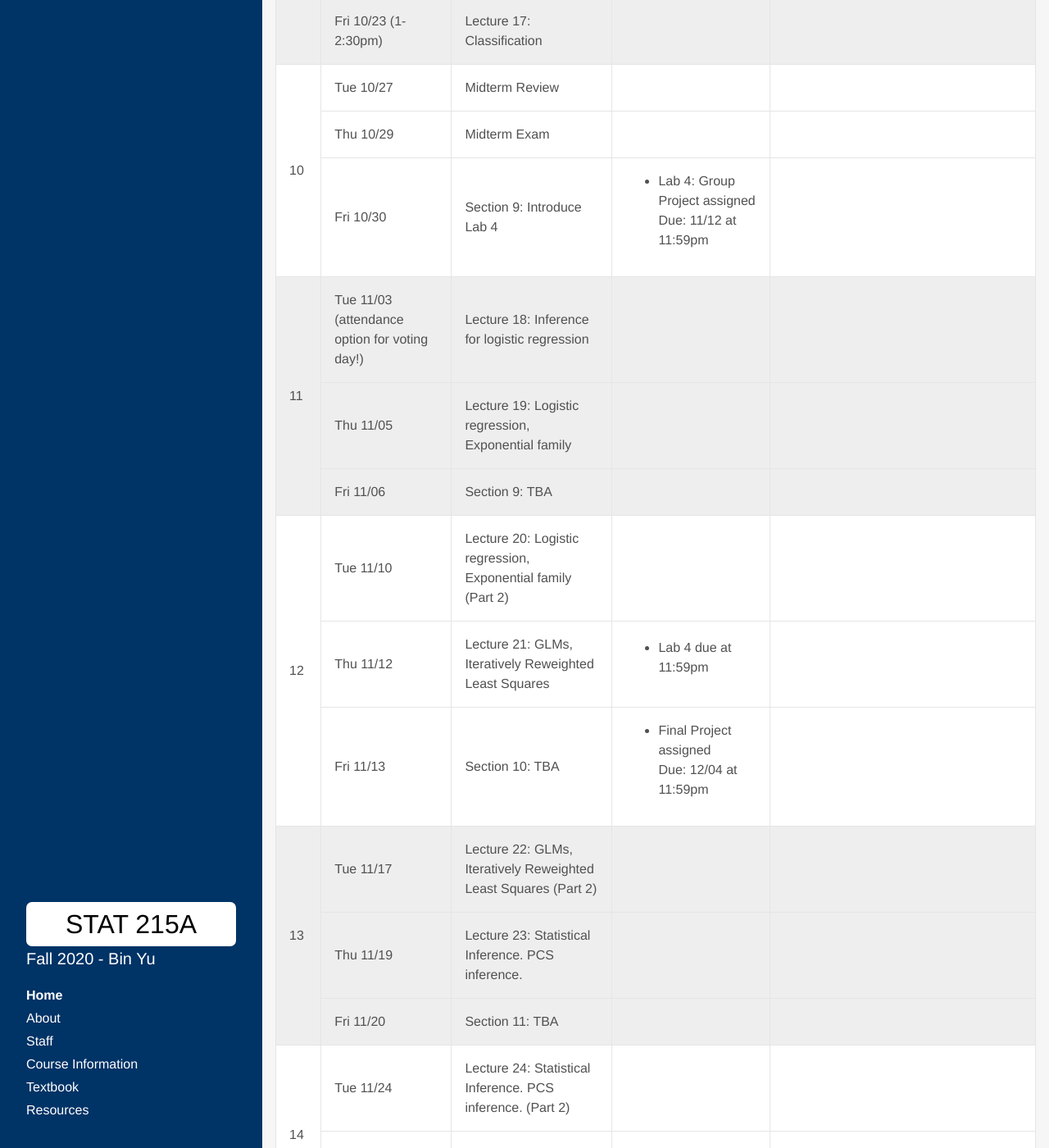
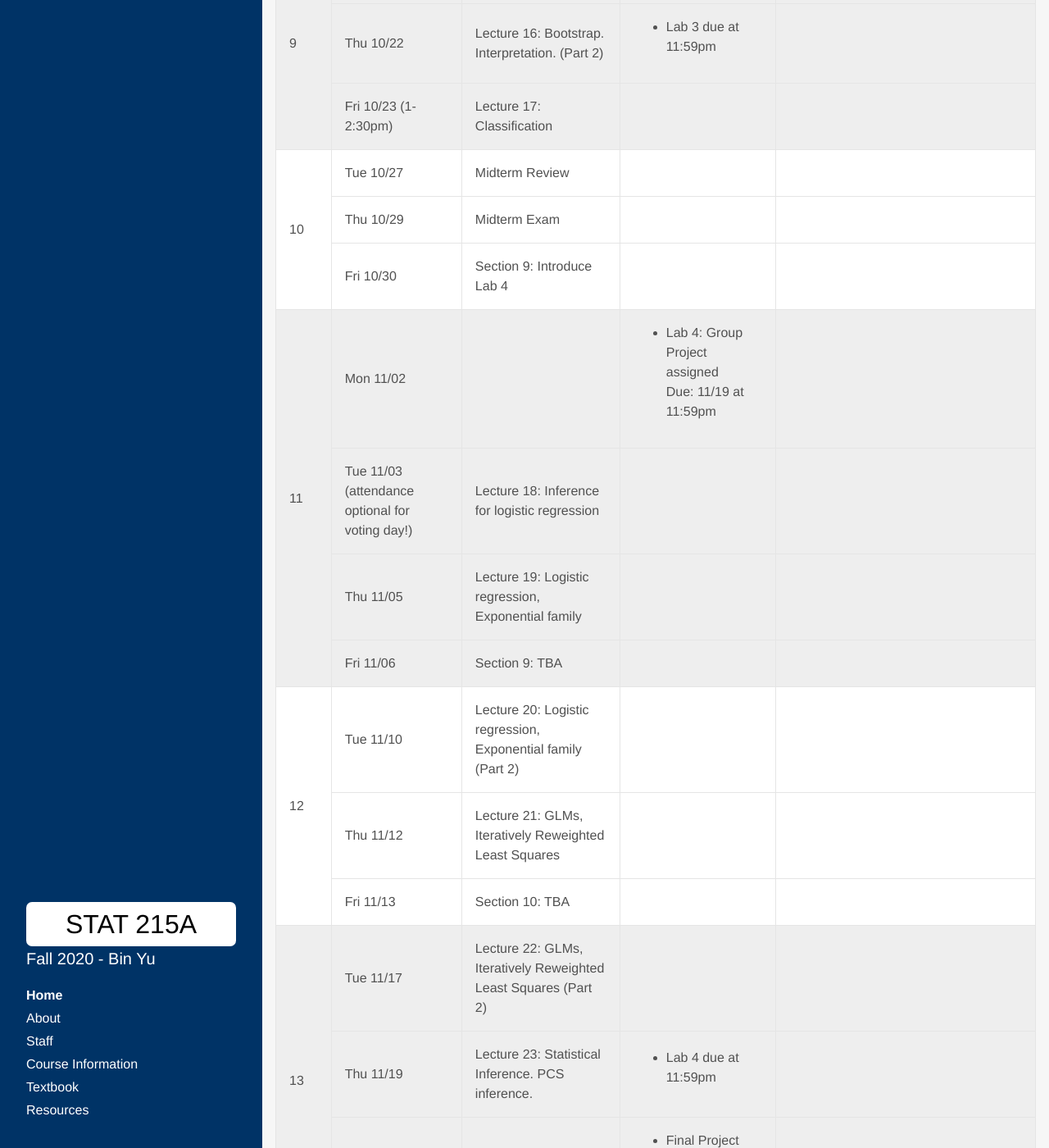
Before and after one commit to Yu-Group/stat-215a-fall-2020, a Jekyll site: the page built from index.html, in a window 1280 px wide and 1400 px high, scrolled down 4533 px. Shown: the whole window at 82% size. Built offline with Jekyll 4.4.1, drawn with Linux system fonts in a browser that asks for light colours; some web fonts are replaced; the list of posts is cut into pages by our own code; some of the changed text lies outside the part shown.

Commit message:
Update lab 4 and 5 dates

```diff
--- a/_data/syllabus2.yml
+++ b/_data/syllabus2.yml
@@ -208,14 +208,15 @@
       content: "Midterm Exam"
     - date: Fri 10/30
       content: "Section 9: Introduce Lab 4"
-      assignments:
-        - name: "Lab 4: Group Project assigned"
-          due: "11/12 at 11:59pm"
 
   - weekNum: 11
     weekName: Week 11
     basic:
-    - date: Tue 11/03 (attendance option for voting day!)
+    - date: Mon 11/02
+      assignments:
+        - name: "Lab 4: Group Project assigned"
+          due: "11/19 at 11:59pm"
+    - date: Tue 11/03 (attendance optional for voting day!)
       content: "Lecture 18: Inference for logistic regression"
       assignments:
     - date: Thu 11/05
@@ -230,13 +231,8 @@
       content: "Lecture 20: Logistic regression, Exponential family (Part 2)"
     - date: Thu 11/12
       content: "Lecture 21: GLMs, Iteratively Reweighted Least Squares"
-      assignments:
-        - name: "Lab 4 due at 11:59pm"
     - date: Fri 11/13
       content: "Section 10: TBA"
-      assignments:
-        - name: Final Project assigned
-          due: "12/04 at 11:59pm"
 
   - weekNum: 13
     weekName: Week 13
@@ -245,8 +241,13 @@
       content: "Lecture 22: GLMs, Iteratively Reweighted Least Squares (Part 2)"
     - date: Thu 11/19
       content: "Lecture 23: Statistical Inference. PCS inference."
+      assignments:
+        - name: "Lab 4 due at 11:59pm"
     - date: Fri 11/20
       content: "Section 11: TBA"
+      assignments:
+        - name: Final Project assigned
+          due: "12/11 at 11:59pm"
 
   - weekNum: 14
     weekName: Week 14
@@ -266,6 +267,11 @@
     - date: Thu 12/03
       content: "Lecture 26: Advanced topics (Part 2)"
     - date: Fri 12/04
-      content: "Section 12: TBA"
+      content: "Extra OH"
+
+  - weekNum: RRR
+    weekName: RRR Week
+    basic:
+    - date: Fri 12/11
       assignments:
         - name: Final Project due at 11:59pm
```
